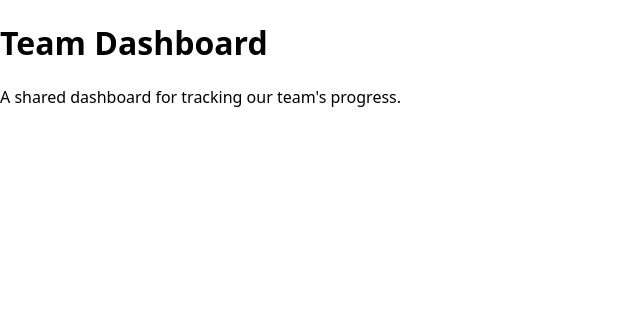
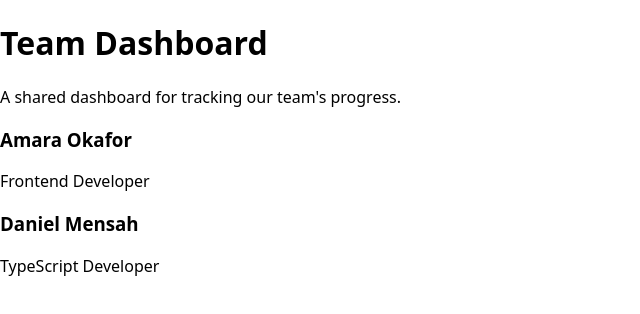
Before and after one commit to code2811/coding-party-react-exercises7, a React (Vite) app: page / in a window 1280 px wide. Shown: the top 314 px of the page, without its empty margins (0-640 px from the left). Built offline with nearby package versions, Linux system fonts and the light colour scheme.

Commit message:
Pass distinct member card values

```diff
--- a/src/TeamDashboard.tsx
+++ b/src/TeamDashboard.tsx
@@ -1,4 +1,5 @@
 // Author: Jongkuch Isaac Chol Anyar
+// Author: Olive Umurerwa
 import MemberCard from './MemberCard'
 
 function TeamDashboard() {
@@ -6,8 +7,8 @@ function TeamDashboard() {
     <>
       <h1>Team Dashboard</h1>
       <p>A shared dashboard for tracking our team's progress.</p>
-      <MemberCard />
-      <MemberCard />
+      <MemberCard name="Amara Okafor" role="Frontend Developer" />
+      <MemberCard name="Daniel Mensah" role="TypeScript Developer" />
     </>
   )
 }
```
